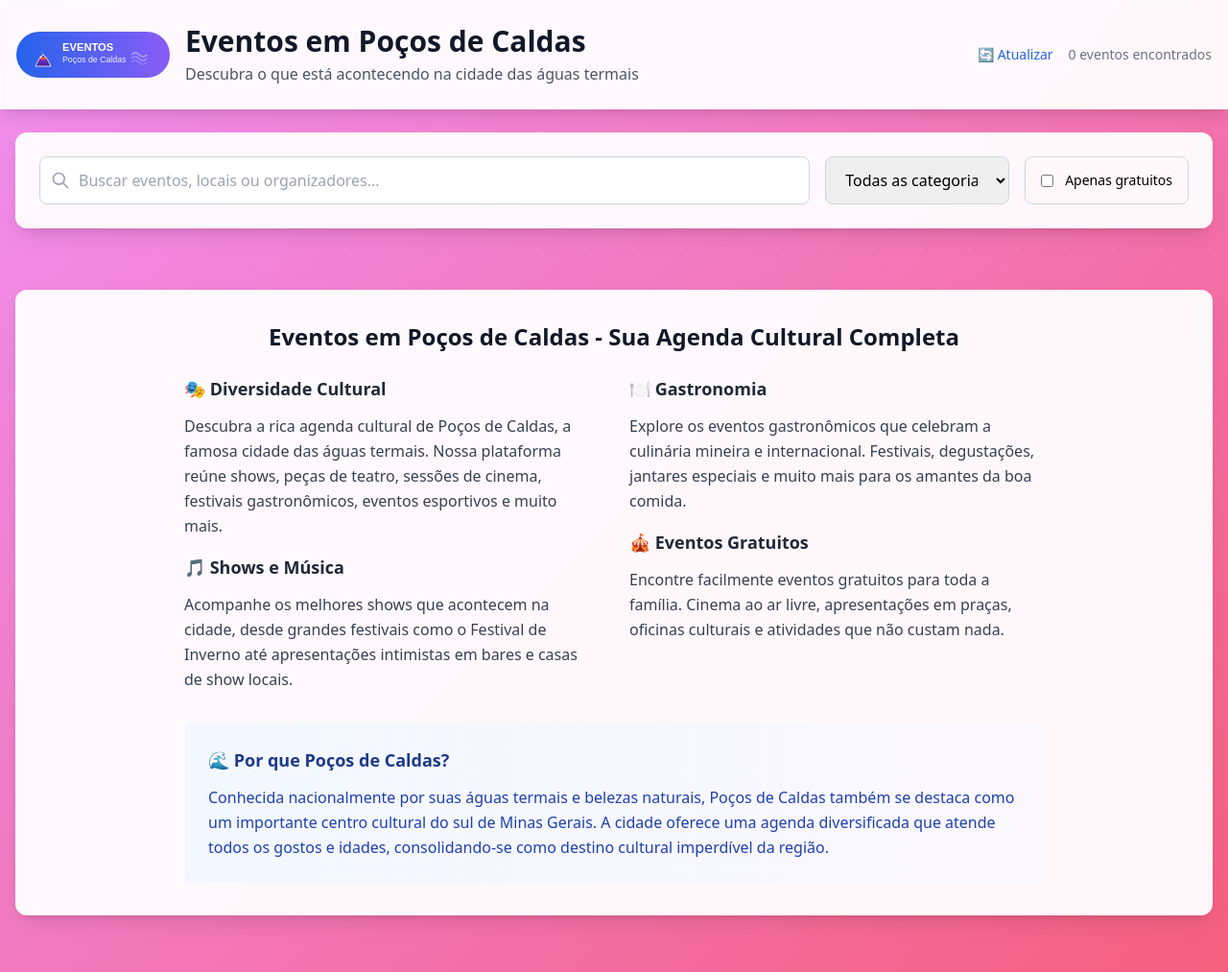
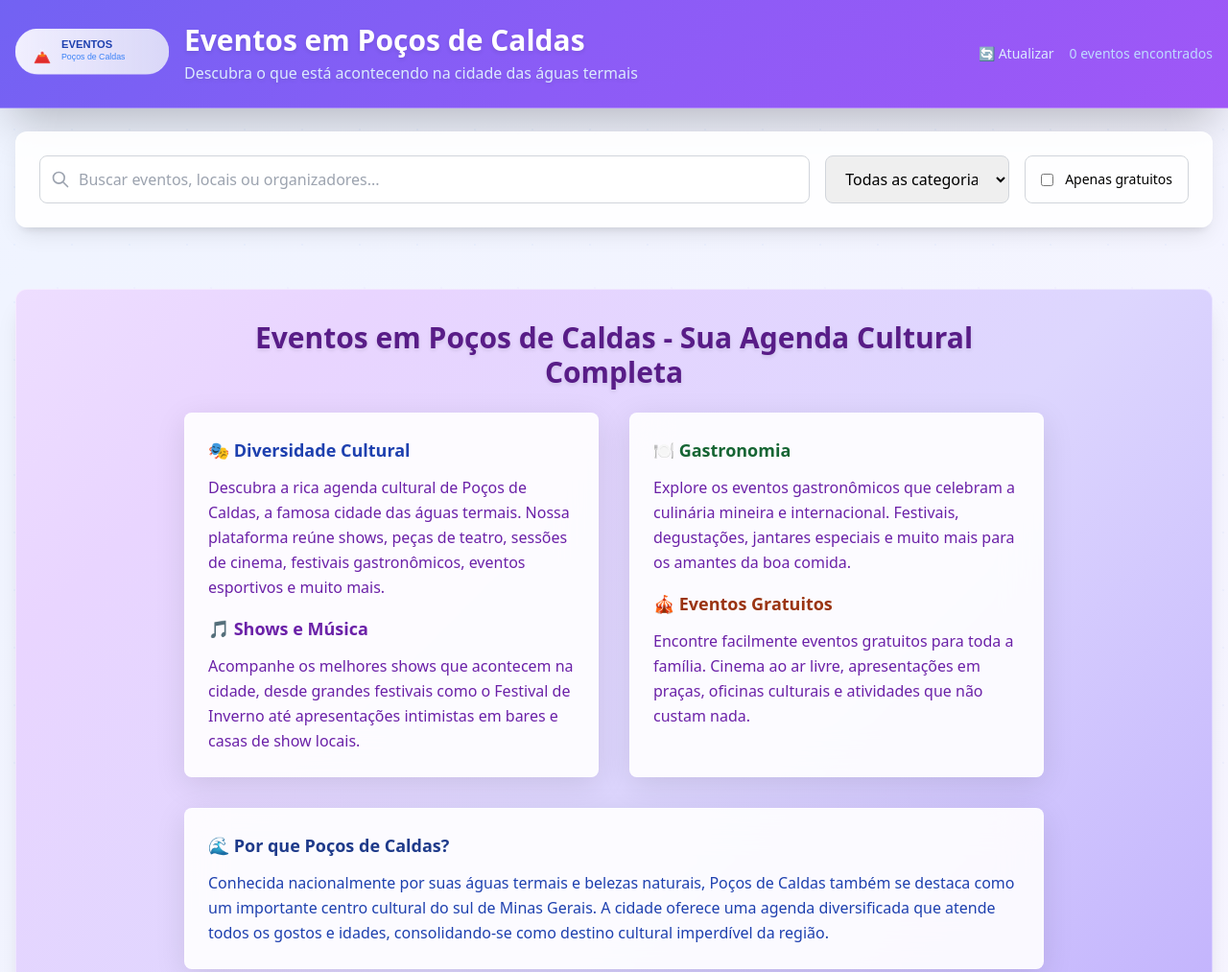
Before and after one commit to malkavean/eventosPocos, a website: page index.html in a window 1280 px wide. Shown: the top 1013 px of the page at 96% size. Drawn offline with nearby package versions, Linux system fonts and the light colour scheme; no server answers.

Commit message:
eventosPocos

```diff
--- a/index.html
+++ b/index.html
@@ -1,20 +1,9 @@
-<meta name="viewport" content="width=device-width, initial-scale=1.0">
-<title>Eventos Poços de Caldas</title>
-<meta name="description" content="Descubra os melhores eventos em Poços de Caldas - MG. Shows, teatro, cinema, gastronomia e muito mais na cidade das águas termais.">
-<meta name="keywords" content="eventos poços de caldas, shows, teatro, cinema, gastronomia, cultura, entretenimento, minas gerais">
-<meta name="author" content="Eventos Poços de Caldas">
-<meta name="robots" content="index, follow">
-<link rel="canonical" href="https://eventos-pocos.vercel.app/">
-
-<!-- Open Graph / Facebook -->
-<meta property="og:type" content="website">
-<meta property="og:url" content="https://eventos-pocos.vercel.app/">
-<meta property="og:title" content="Eventos em Poços de Caldas">
+<!DOCTYPE html>
 <html lang="pt-BR">
 <head>
     <meta charset="UTF-8">
     <meta name="viewport" content="width=device-width, initial-scale=1.0">
-    <title>Eventos Poços de Caldas - Agenda Cultural Completa | Shows, Teatro, Cinema</title>
+    <title>Eventos Poços de Caldas - Agenda Cultural Completa</title>
 
     <!-- Favicon -->
     <link rel="icon" type="image/svg+xml" href="favicon.svg">
@@ -25,21 +14,21 @@
     <meta name="keywords" content="eventos poços de caldas, shows, teatro, cinema, gastronomia, cultura, entretenimento, minas gerais, agenda cultural, eventos gratuitos, festival">
     <meta name="author" content="Eventos Poços de Caldas">
     <meta name="robots" content="index, follow">
-    <link rel="canonical" href="https://eventos-pocos.vercel.app/">
+    <link rel="canonical" href="https://eventos-pocos.vercel.app//">
 
     <!-- Open Graph / Facebook -->
     <meta property="og:type" content="website">
-    <meta property="og:url" content="https://eventos-pocos.vercel.app/">
+    <meta property="og:url" content="https://eventos-pocos.vercel.app//">
     <meta property="og:title" content="Eventos em Poços de Caldas - Agenda Cultural Completa">
     <meta property="og:description" content="Descubra os melhores eventos em Poços de Caldas - MG. Shows, teatro, cinema, gastronomia e muito mais.">
-    <meta property="og:image" content="https://eventos-pocos.vercel.app/og-image.jpg">
+    <meta property="og:image" content="https://eventos-pocos.vercel.app//og-image.jpg">
 
     <!-- Twitter -->
     <meta property="twitter:card" content="summary_large_image">
-    <meta property="twitter:url" content="https://eventos-pocos.vercel.app/">
+    <meta property="twitter:url" content="https://eventos-pocos.vercel.app//">
     <meta property="twitter:title" content="Eventos em Poços de Caldas - Agenda Cultural Completa">
     <meta property="twitter:description" content="Descubra os melhores eventos em Poços de Caldas - MG. Shows, teatro, cinema, gastronomia e muito mais.">
-    <meta property="twitter:image" content="https://eventos-pocos.vercel.app/og-image.jpg">
+    <meta property="twitter:image" content="https://eventos-pocos.vercel.app//og-image.jpg">
 
     <!-- Schema.org JSON-LD -->
     <script type="application/ld+json">
@@ -48,10 +37,10 @@
             "@type": "WebSite",
             "name": "Eventos Poços de Caldas",
             "description": "Agenda cultural completa de Poços de Caldas - MG",
-            "url": "https://eventos-pocos.vercel.app",
+            "url": "https://eventos-pocos.vercel.app/",
             "potentialAction": {
                 "@type": "SearchAction",
-                "target": "https://eventos-pocos.vercel.app/?search={search_term_string}",
+                "target": "https://eventos-pocos.vercel.app//?search={search_term_string}",
                 "query-input": "required name=search_term_string"
             },
             "areaServed": {
@@ -97,7 +86,9 @@
                 extend: {
                     animation: {
                         'fade-in': 'fadeIn 0.3s ease-in-out',
-                        'slide-up': 'slideUp 0.3s ease-out'
+                        'slide-up': 'slideUp 0.3s ease-out',
+                        'float': 'float 6s ease-in-out infinite',
+                        'gradient-shift': 'gradientShift 8s ease infinite'
                     }
                 }
             }
@@ -121,6 +112,11 @@
         @keyframes float {
             0%, 100% { transform: translateY(0); }
             50% { transform: translateY(-10px); }
+        }
+        @keyframes gradientShift {
+            0% { background-position: 0% 50%; }
+            50% { background-position: 100% 50%; }
+            100% { background-position: 0% 50%; }
         }
         .line-clamp-2 {
             display: -webkit-box;
@@ -146,21 +142,15 @@
             }
         }
 
-        /* Background personalizado */
+        /* Background suave e elegante */
         body {
-            background: linear-gradient(135deg, #667eea 0%, #764ba2 25%, #f093fb 50%, #f5576c 75%, #4facfe 100%);
+            background: linear-gradient(135deg, #f0f9ff 0%, #e0f2fe 25%, #f0f4ff 50%, #faf5ff 75%, #f8fafc 100%);
             background-size: 400% 400%;
-            animation: gradientShift 15s ease infinite;
+            animation: gradientShift 20s ease infinite;
             min-height: 100vh;
         }
 
-        @keyframes gradientShift {
-            0% { background-position: 0% 50%; }
-            50% { background-position: 100% 50%; }
-            100% { background-position: 0% 50%; }
-        }
-
-        /* Overlay pattern */
+        /* Padrão sutil de fundo */
         body::before {
             content: '';
             position: fixed;
@@ -169,12 +159,49 @@
             width: 100%;
             height: 100%;
             background-image:
-                    radial-gradient(circle at 20% 20%, rgba(255, 255, 255, 0.1) 1px, transparent 1px),
-                    radial-gradient(circle at 80% 80%, rgba(255, 255, 255, 0.05) 1px, transparent 1px),
-                    radial-gradient(circle at 40% 60%, rgba(255, 255, 255, 0.08) 1px, transparent 1px);
-            background-size: 50px 50px, 80px 80px, 60px 60px;
+                    radial-gradient(circle at 25% 25%, rgba(59, 130, 246, 0.04) 1px, transparent 1px),
+                    radial-gradient(circle at 75% 75%, rgba(139, 92, 246, 0.03) 1px, transparent 1px);
+            background-size: 60px 60px, 80px 80px;
             pointer-events: none;
             z-index: -1;
+        }
+
+        /* Header com gradiente elegante */
+        .header-gradient {
+            background: linear-gradient(135deg,
+            #1e40af 0%,
+            #3b82f6 25%,
+            #6366f1 50%,
+            #8b5cf6 75%,
+            #a855f7 100%);
+            background-size: 300% 300%;
+            animation: gradientShift 15s ease infinite;
+        }
+
+        /* Cards com efeito glassmorphism melhorado */
+        .glass-effect {
+            background: rgba(255, 255, 255, 0.9);
+            backdrop-filter: blur(20px);
+            border: 1px solid rgba(255, 255, 255, 0.4);
+            box-shadow: 0 8px 32px rgba(0, 0, 0, 0.1);
+        }
+
+        /* Seção cultural com gradiente suave */
+        .cultural-gradient {
+            background: linear-gradient(135deg,
+            #fefbff 0%,
+            #f3e8ff 20%,
+            #e9d5ff 40%,
+            #ddd6fe 60%,
+            #c4b5fd 80%,
+            #a78bfa 100%);
+            background-size: 200% 200%;
+            animation: gradientShift 25s ease infinite;
+        }
+
+        /* Texto com sombra suave */
+        .text-shadow {
+            text-shadow: 0 2px 4px rgba(0, 0, 0, 0.1);
         }
 
         /* Melhoria nos cards para contrastar com o fundo */
@@ -183,64 +210,60 @@
             backdrop-filter: blur(10px);
         }
 
-        .glass-effect {
+        /* Efeito hover nos cards */
+        .glass-hover:hover {
             background: rgba(255, 255, 255, 0.95);
-            backdrop-filter: blur(20px);
-            border: 1px solid rgba(255, 255, 255, 0.3);
+            transform: translateY(-2px);
+            box-shadow: 0 12px 40px rgba(0, 0, 0, 0.15);
         }
     </style>
 </head>
 <body>
 <!-- Header -->
-<header class="glass-effect shadow-lg border-b border-white/20">
+<header class="header-gradient shadow-2xl border-b border-white/30">
     <div class="max-w-7xl mx-auto px-4 py-6">
         <div class="flex flex-col md:flex-row md:items-center md:justify-between">
             <div class="mb-4 md:mb-0 flex items-center gap-4">
                 <!-- Logo -->
                 <div class="flex-shrink-0">
-                    <svg xmlns="http://www.w3.org/2000/svg" viewBox="0 0 200 60" width="160" height="48" class="hover:scale-105 transition-transform duration-300">
+                    <svg xmlns="http://www.w3.org/2000/svg" viewBox="0 0 200 60" width="160" height="48" class="hover:scale-105 transition-transform duration-300 animate-float">
                         <defs>
                             <linearGradient id="bg-gradient" x1="0%" y1="0%" x2="100%" y2="0%">
-                                <stop offset="0%" style="stop-color:#2563eb;stop-opacity:1" />
-                                <stop offset="100%" style="stop-color:#8b5cf6;stop-opacity:1" />
+                                <stop offset="0%" style="stop-color:#ffffff;stop-opacity:0.9" />
+                                <stop offset="100%" style="stop-color:#f1f5f9;stop-opacity:0.8" />
                             </linearGradient>
                             <linearGradient id="volcano-gradient" x1="0%" y1="0%" x2="0%" y2="100%">
-                                <stop offset="0%" style="stop-color:#7c3aed;stop-opacity:1" />
-                                <stop offset="100%" style="stop-color:#4c1d95;stop-opacity:1" />
+                                <stop offset="0%" style="stop-color:#ef4444;stop-opacity:1" />
+                                <stop offset="100%" style="stop-color:#dc2626;stop-opacity:1" />
                             </linearGradient>
                         </defs>
-                        <rect x="0" y="0" width="200" height="60" rx="30" fill="url(#bg-gradient)"/>
+                        <rect x="0" y="0" width="200" height="60" rx="30" fill="url(#bg-gradient)" stroke="rgba(255,255,255,0.5)" stroke-width="1"/>
                         <g transform="translate(20, 15)">
-                            <path d="M5 30 L10 20 L15 15 L20 20 L25 30 Z" fill="url(#volcano-gradient)" stroke="#ffffff" stroke-width="1"/>
-                            <ellipse cx="15" cy="20" rx="4" ry="2" fill="#ef4444"/>
-                            <circle cx="12" cy="18" r="1.5" fill="rgba(255,255,255,0.8)"/>
-                            <circle cx="18" cy="18" r="1.2" fill="rgba(255,255,255,0.6)"/>
-                            <circle cx="15" cy="14" r="1" fill="rgba(255,255,255,0.5)"/>
-                            <circle cx="13" cy="12" r="0.8" fill="rgba(255,255,255,0.3)"/>
-                            <circle cx="17" cy="12" r="0.6" fill="rgba(255,255,255,0.2)"/>
+                            <path d="M5 30 L10 20 L15 15 L20 20 L25 30 Z" fill="url(#volcano-gradient)" stroke="#ef4444" stroke-width="1"/>
+                            <ellipse cx="15" cy="20" rx="4" ry="2" fill="#f97316"/>
+                            <circle cx="12" cy="18" r="1.5" fill="rgba(255,255,255,0.9)"/>
+                            <circle cx="18" cy="18" r="1.2" fill="rgba(255,255,255,0.7)"/>
+                            <circle cx="15" cy="14" r="1" fill="rgba(255,255,255,0.6)"/>
+                            <circle cx="13" cy="12" r="0.8" fill="rgba(255,255,255,0.4)"/>
+                            <circle cx="17" cy="12" r="0.6" fill="rgba(255,255,255,0.3)"/>
                         </g>
-                        <text x="60" y="25" fill="white" font-family="Arial, sans-serif" font-size="14" font-weight="bold">EVENTOS</text>
-                        <text x="60" y="40" fill="rgba(255,255,255,0.9)" font-family="Arial, sans-serif" font-size="11">Poços de Caldas</text>
-                        <g transform="translate(150, 20)">
-                            <path d="M0 10 Q5 5 10 10 T20 10" stroke="rgba(255,255,255,0.4)" stroke-width="2" fill="none"/>
-                            <path d="M0 15 Q5 10 10 15 T20 15" stroke="rgba(255,255,255,0.3)" stroke-width="2" fill="none"/>
-                            <path d="M0 20 Q5 15 10 20 T20 20" stroke="rgba(255,255,255,0.2)" stroke-width="2" fill="none"/>
-                        </g>
+                        <text x="60" y="25" fill="#1e40af" font-family="Arial, sans-serif" font-size="14" font-weight="bold">EVENTOS</text>
+                        <text x="60" y="40" fill="#3b82f6" font-family="Arial, sans-serif" font-size="11">Poços de Caldas</text>
                     </svg>
                 </div>
 
                 <!-- Textos -->
                 <div>
-                    <h1 class="text-3xl font-bold text-gray-900">
+                    <h1 class="text-3xl font-bold text-white text-shadow">
                         Eventos em Poços de Caldas
                     </h1>
-                    <p class="text-gray-600 mt-1">Descubra o que está acontecendo na cidade das águas termais</p>
+                    <p class="text-blue-100 mt-1 text-shadow">Descubra o que está acontecendo na cidade das águas termais</p>
                 </div>
             </div>
 
             <div class="flex items-center gap-4">
-                <div id="loading-indicator" class="hidden flex items-center text-gray-500">
-                    <svg class="animate-spin -ml-1 mr-2 h-4 w-4 text-gray-500" xmlns="http://www.w3.org/2000/svg" fill="none" viewBox="0 0 24 24">
+                <div id="loading-indicator" class="hidden flex items-center text-white/90">
+                    <svg class="animate-spin -ml-1 mr-2 h-4 w-4 text-white/90" xmlns="http://www.w3.org/2000/svg" fill="none" viewBox="0 0 24 24">
                         <circle class="opacity-25" cx="12" cy="12" r="10" stroke="currentColor" stroke-width="4"></circle>
                         <path class="opacity-75" fill="currentColor" d="M4 12a8 8 0 018-8V0C5.373 0 0 5.373 0 12h4zm2 5.291A7.962 7.962 0 014 12H0c0 3.042 1.135 5.824 3 7.938l3-2.647z"></path>
                     </svg>
@@ -249,13 +272,13 @@
 
                 <button
                         id="refresh-btn"
-                        class="text-blue-600 hover:text-blue-800 text-sm font-medium"
+                        class="text-blue-100 hover:text-white text-sm font-medium transition-colors"
                         title="Atualizar eventos"
                 >
                     🔄 Atualizar
                 </button>
 
-                <div id="events-counter" class="text-sm text-gray-500">
+                <div id="events-counter" class="text-sm text-blue-200">
                     0 eventos encontrados
                 </div>
             </div>
@@ -378,44 +401,45 @@
     </div>
 
     <!-- SEO Content Section -->
-    <section class="mt-16 glass-effect rounded-xl card-shadow p-8">
+    <section class="mt-16">
+        <div class="cultural-gradient rounded-xl shadow-xl p-8 border border-white/40">
             <div class="max-w-4xl mx-auto">
-            <h2 class="text-2xl font-bold text-gray-900 mb-6 text-center">
+                <h2 class="text-3xl font-bold text-purple-900 mb-6 text-center text-shadow">
                     Eventos em Poços de Caldas - Sua Agenda Cultural Completa
                 </h2>
 
-            <div class="grid md:grid-cols-2 gap-8 text-gray-700">
-                <div>
-                    <h3 class="text-lg font-semibold mb-3 text-gray-800">🎭 Diversidade Cultural</h3>
-                    <p class="leading-relaxed mb-4">
+                <div class="grid md:grid-cols-2 gap-8">
+                    <div class="glass-effect rounded-lg p-6 glass-hover transition-all duration-300">
+                        <h3 class="text-lg font-semibold mb-3 text-blue-800">🎭 Diversidade Cultural</h3>
+                        <p class="leading-relaxed mb-4 text-purple-800">
                             Descubra a rica agenda cultural de Poços de Caldas, a famosa cidade das águas termais.
                             Nossa plataforma reúne shows, peças de teatro, sessões de cinema, festivais gastronômicos,
                             eventos esportivos e muito mais.
                         </p>
 
-                    <h3 class="text-lg font-semibold mb-3 text-gray-800">🎵 Shows e Música</h3>
-                    <p class="leading-relaxed">
+                        <h3 class="text-lg font-semibold mb-3 text-purple-800">🎵 Shows e Música</h3>
+                        <p class="leading-relaxed text-purple-800">
                             Acompanhe os melhores shows que acontecem na cidade, desde grandes festivais como o
                             Festival de Inverno até apresentações intimistas em bares e casas de show locais.
                         </p>
                     </div>
 
-                <div>
-                    <h3 class="text-lg font-semibold mb-3 text-gray-800">🍽️ Gastronomia</h3>
-                    <p class="leading-relaxed mb-4">
+                    <div class="glass-effect rounded-lg p-6 glass-hover transition-all duration-300">
+                        <h3 class="text-lg font-semibold mb-3 text-green-800">🍽️ Gastronomia</h3>
+                        <p class="leading-relaxed mb-4 text-purple-800">
                             Explore os eventos gastronômicos que celebram a culinária mineira e internacional.
                             Festivais, degustações, jantares especiais e muito mais para os amantes da boa comida.
                         </p>
 
-                    <h3 class="text-lg font-semibold mb-3 text-gray-800">🎪 Eventos Gratuitos</h3>
-                    <p class="leading-relaxed">
+                        <h3 class="text-lg font-semibold mb-3 text-orange-800">🎪 Eventos Gratuitos</h3>
+                        <p class="leading-relaxed text-purple-800">
                             Encontre facilmente eventos gratuitos para toda a família. Cinema ao ar livre,
                             apresentações em praças, oficinas culturais e atividades que não custam nada.
                         </p>
                     </div>
                 </div>
 
-            <div class="mt-8 bg-gradient-to-r from-blue-50/80 to-purple-50/80 backdrop-blur-sm rounded-lg p-6 border border-white/30">
+                <div class="mt-8 glass-effect rounded-lg p-6 glass-hover transition-all duration-300">
                     <h3 class="text-lg font-semibold mb-3 text-blue-900">🌊 Por que Poços de Caldas?</h3>
                     <p class="text-blue-800 leading-relaxed">
                         Conhecida nacionalmente por suas águas termais e belezas naturais, Poços de Caldas
@@ -423,6 +447,7 @@
                         oferece uma agenda diversificada que atende todos os gostos e idades, consolidando-se
                         como destino cultural imperdível da região.
                     </p>
+                </div>
             </div>
         </div>
     </section>
@@ -608,7 +633,7 @@
 
         return `
                 <div
-                    class="glass-effect rounded-lg card-shadow overflow-hidden hover:shadow-xl transition-all duration-300 cursor-pointer transform hover:-translate-y-1 hover:scale-[1.02] animate-fade-in"
+                    class="glass-effect rounded-lg card-shadow overflow-hidden hover:shadow-xl transition-all duration-300 cursor-pointer transform hover:-translate-y-1 hover:scale-[1.02] animate-fade-in glass-hover"
                     onclick="openEventModal('${event.id}')"
                 >
                     ${event.imagem_url ? `
```
Lines whose indentation alone changed are shown as unchanged.
